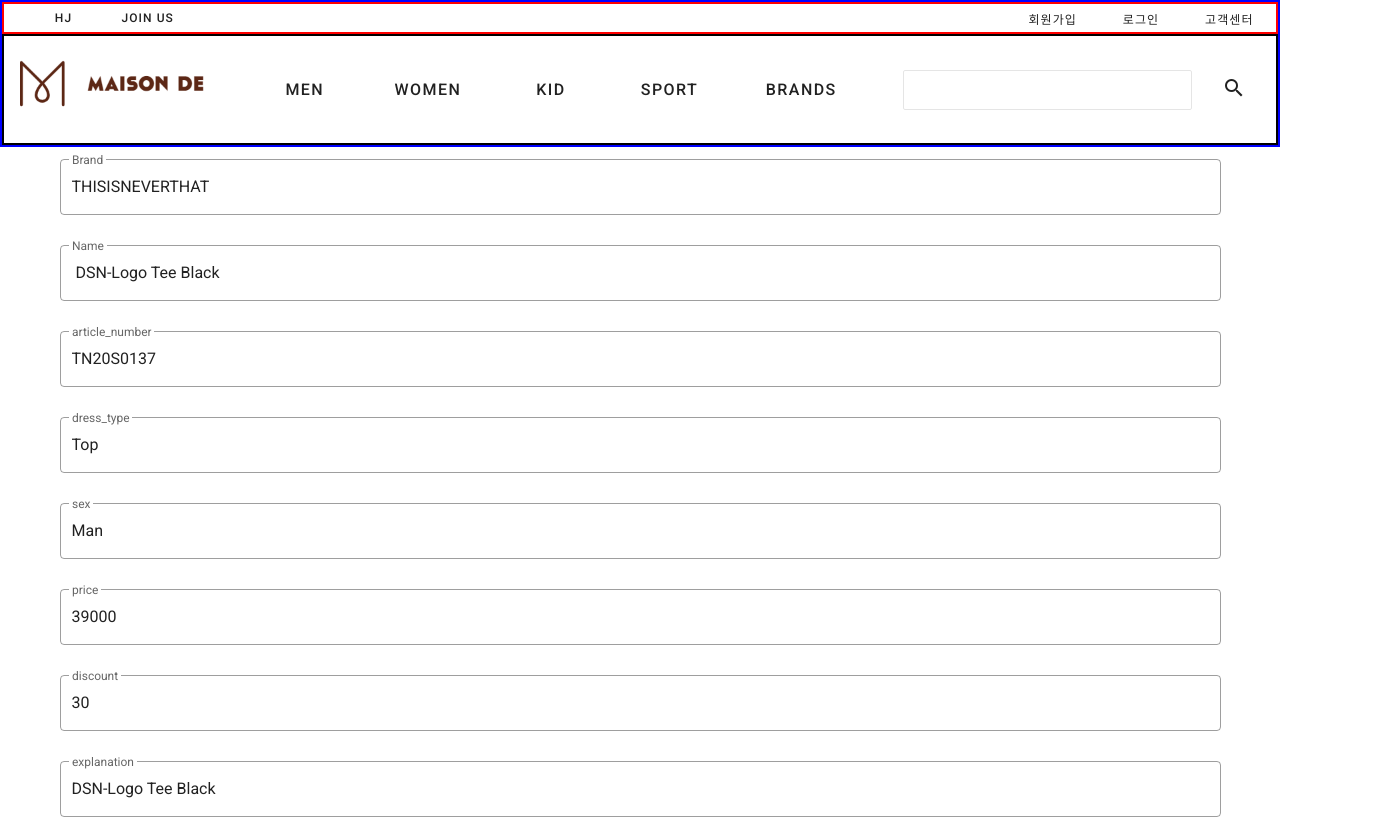
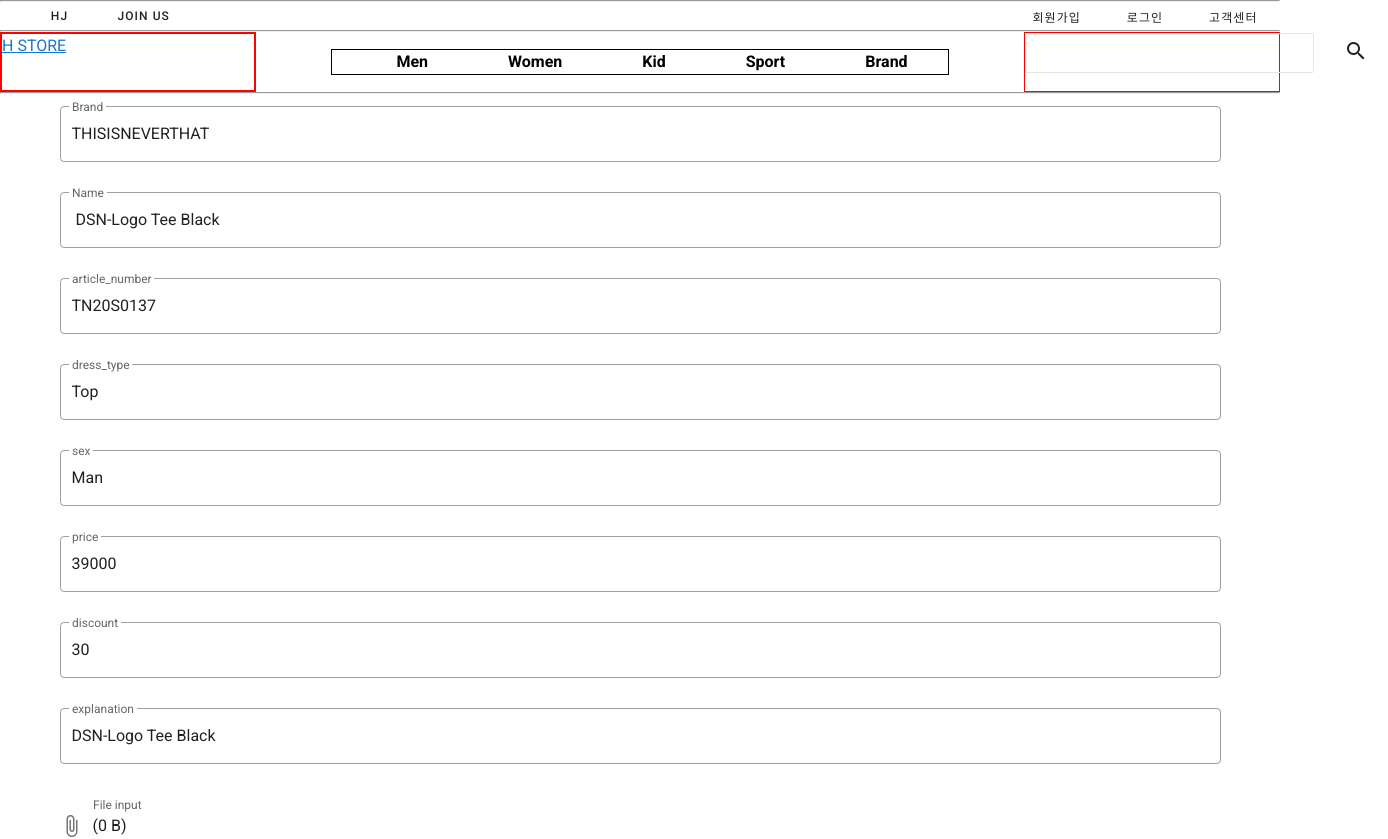
Before and after one commit to rlaguswhd19/ToyProject_Shopping, a Vue app in the folder shopping_front/: page / in a window 1280 px wide. Shown: the top 839 px of the page, 1388 px wide, since content can reach past the window. Built offline with nearby package versions, Linux system fonts and the light colour scheme.

Commit message:
nav 비율 맞추기

```diff
--- a/shopping_front/src/components/bar/login.vue
+++ b/shopping_front/src/components/bar/login.vue
@@ -29,7 +29,7 @@
 
 <style>
 .login_nav {
-	border: 2px red solid;
+	display: flex;
 }
 .login_nav,
 ul {
--- a/shopping_front/src/components/bar/main.vue
+++ b/shopping_front/src/components/bar/main.vue
@@ -1,15 +1,15 @@
 <template>
 	<div class="main_nav">
-		<a href="http://localhost:3000"
-			><img src="../../assets/maison_de.png" height="100"
-		/></a>
+		<div class="logo">
+			<a href="http://localhost:3000">H STORE </a>
+		</div>
 		<div class="category_nav">
 			<ul>
-				<li><v-btn x-large text>Men</v-btn></li>
-				<li><v-btn x-large text>Women</v-btn></li>
-				<li><v-btn x-large text>kid</v-btn></li>
-				<li><v-btn x-large text>sport</v-btn></li>
-				<li><v-btn x-large text>brands</v-btn></li>
+				<li><a>Men</a></li>
+				<li><a>Women</a></li>
+				<li><a>Kid</a></li>
+				<li><a>Sport</a></li>
+				<li><a>Brand</a></li>
 			</ul>
 		</div>
 
@@ -30,21 +30,37 @@
 
 <style>
 .main_nav {
-	border: 2px solid black;
 	display: flex;
-	/* vertical-align: middle; */
+	height: 60px;
+	margin: auto 0;
+}
+
+.logo {
+	border: 2px red solid;
+	width: 20%;
 }
 
 .category_nav {
 	display: flex;
-	/* margin-left: auto; */
-	margin: auto 0;
+	margin: auto;
+	border: black 1px solid;
+}
+
+.category_nav ul li a {
+	padding: 0 40px;
+	font-size: 16px;
+	font-weight: 600;
+	color: black;
+}
+
+.category_nav ul li a:hover {
+	color: red;
 }
 
 .search_bar {
+	width: 20%;
+	border: red 1px solid;
 	display: flex;
-	margin: auto 0;
-	margin-left: auto;
 }
 
 #_search_bar {
--- a/shopping_front/src/components/bar/nav.vue
+++ b/shopping_front/src/components/bar/nav.vue
@@ -1,7 +1,10 @@
 <template>
 	<div class="header">
+		<hr />
 		<loginBar />
+		<hr />
 		<mainBar />
+		<hr />
 	</div>
 </template>
 
@@ -20,8 +23,8 @@
 
 <style>
 .header {
-	border: 2px blue solid;
 	display: flex;
 	flex-direction: column;
+	position: relative;
 }
 </style>
```
